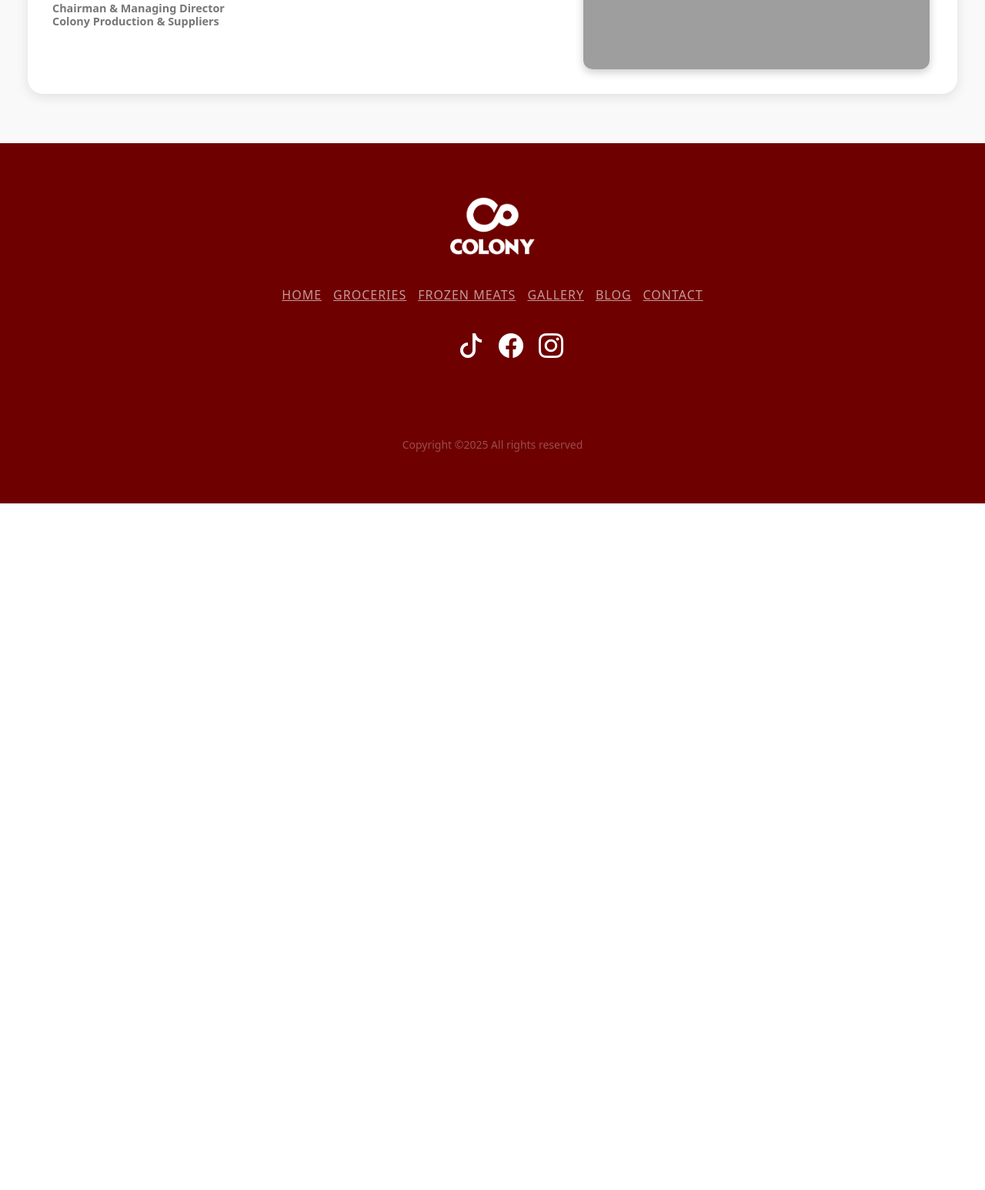
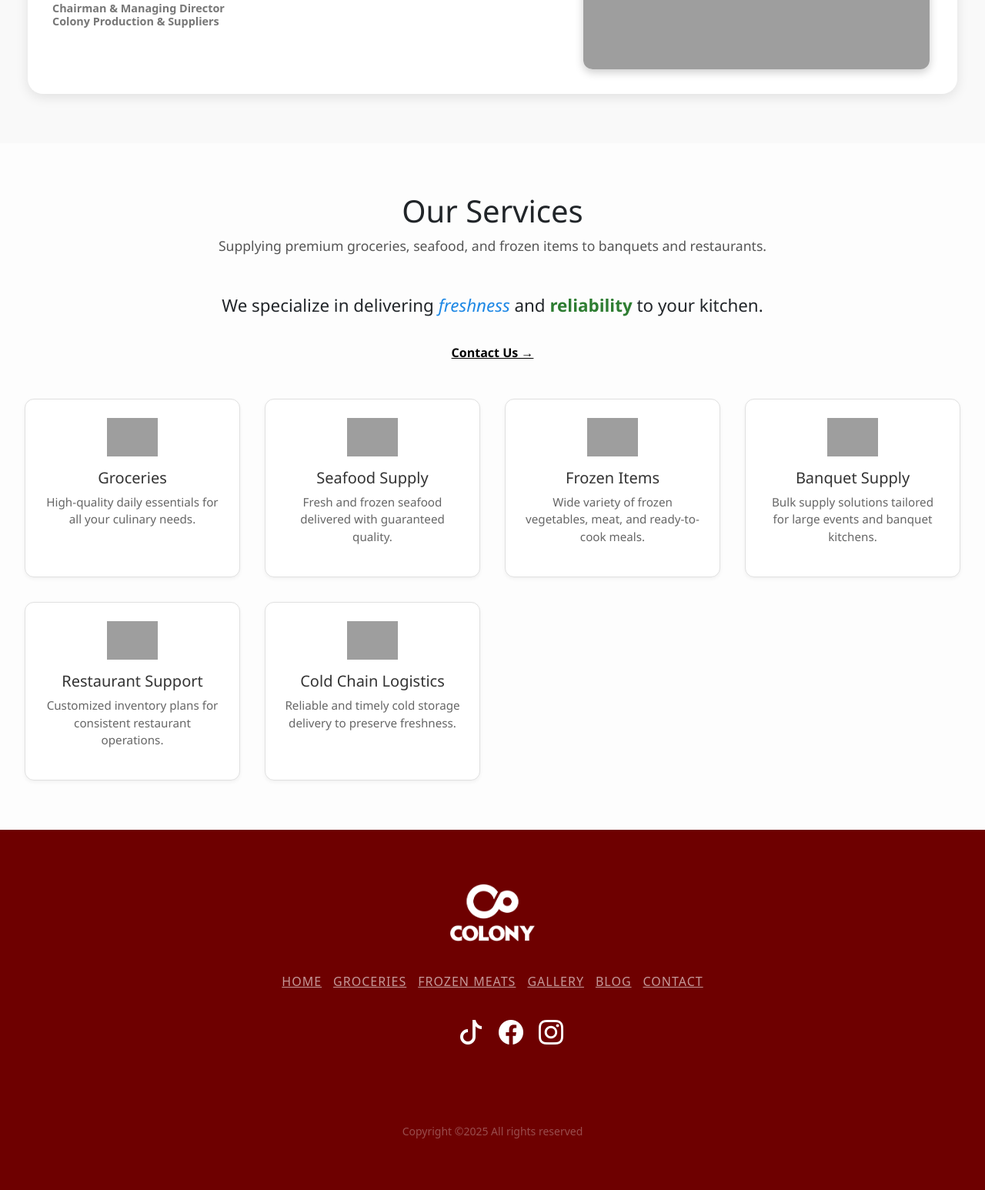
Before and after one commit to swastik007/colonytheme, a WordPress theme: template front-page.php in a window 1280 px wide. Shown: the part 1822-3368 px from the top of the page at 77% size. Before the commit the page ends 2476 px from the top, so only its background shows below. Run offline with PHP 8.4 and a stand-in for WordPress, Linux system fonts and the light colour scheme; the site name, menu and one post (Sample post) are stand-ins, and other content is empty; some libraries are stand-ins or nearby versions; grey boxes are pictures that could not be loaded.

Commit message:
our services section added

```diff
--- a/assets/css/theme.css
+++ b/assets/css/theme.css
@@ -444,4 +444,73 @@ body {
   .chairman-message .message-box .message-image img {
     width: 180px;
   }
+}
+.services-section {
+  padding: 4rem 2rem;
+  background-color: #fdfdfd;
+  font-family: "Segoe UI", sans-serif;
+}
+.services-section .services-header {
+  text-align: center;
+}
+.services-section .services-header h2 {
+  font-size: 2.5rem;
+  margin-bottom: 0.5rem;
+}
+.services-section .services-header p {
+  font-size: 1.1rem;
+  color: #555;
+}
+.services-section .services-intro {
+  text-align: center;
+  margin: 3rem 0;
+}
+.services-section .services-intro .headline {
+  font-size: 1.4rem;
+}
+.services-section .services-intro .headline em {
+  font-style: italic;
+  color: #1e88e5;
+}
+.services-section .services-intro .headline strong {
+  font-weight: bold;
+  color: #2e7d32;
+}
+.services-section .services-intro .contact-link {
+  display: inline-block;
+  margin-top: 1rem;
+  color: #000;
+  text-decoration: underline;
+  font-weight: 600;
+}
+.services-section .services-grid {
+  display: grid;
+  grid-template-columns: repeat(auto-fit, minmax(220px, 1fr));
+  gap: 2rem;
+  margin-top: 2rem;
+}
+.services-section .services-grid .service-card {
+  background-color: #fff;
+  padding: 1.5rem;
+  border: 1px solid #e0e0e0;
+  border-radius: 12px;
+  text-align: center;
+  box-shadow: 0 2px 5px rgba(0, 0, 0, 0.05);
+  transition: transform 0.3s;
+}
+.services-section .services-grid .service-card:hover {
+  transform: translateY(-5px);
+}
+.services-section .services-grid .service-card img {
+  height: 50px;
+  margin-bottom: 1rem;
+}
+.services-section .services-grid .service-card h3 {
+  font-size: 1.25rem;
+  margin-bottom: 0.5rem;
+  color: #333;
+}
+.services-section .services-grid .service-card p {
+  font-size: 0.95rem;
+  color: #666;
 }/*# sourceMappingURL=theme.css.map */
--- a/assets/css/theme.scss
+++ b/assets/css/theme.scss
@@ -4,4 +4,5 @@
 @import "scss/_homeslider";
 @import "scss/_aboutus";
 @import "scss/_highlight-items.scss";
-@import "scss/_chairman-message"
+@import "scss/_chairman-message.scss";
+@import "scss/_ourservice.scss";
--- a/front-page.php
+++ b/front-page.php
@@ -28,6 +28,7 @@
 
   <?php get_template_part( 'template-parts/chairman-message', 'none' ); ?>
 
+  <?php get_template_part( 'template-parts/ourservice', 'none' ); ?>
  <?php
 
  get_footer();
--- /dev/null
+++ b/template-parts/ourservice.php
@@ -0,0 +1,44 @@
+<section class="services-section">
+  <div class="services-header">
+    <h2>Our Services</h2>
+    <p>Supplying premium groceries, seafood, and frozen items to banquets and restaurants.</p>
+  </div>
+
+  <div class="services-intro">
+    <p class="headline">We specialize in delivering <em>freshness</em> and <strong>reliability</strong> to your kitchen.</p>
+    <a href="#contact" class="contact-link">Contact Us →</a>
+  </div>
+
+  <div class="services-grid">
+    <div class="service-card">
+      <img src="groceries-icon.svg" alt="Groceries">
+      <h3>Groceries</h3>
+      <p>High-quality daily essentials for all your culinary needs.</p>
+    </div>
+    <div class="service-card">
+      <img src="seafood-icon.svg" alt="Seafood">
+      <h3>Seafood Supply</h3>
+      <p>Fresh and frozen seafood delivered with guaranteed quality.</p>
+    </div>
+    <div class="service-card">
+      <img src="frozen-icon.svg" alt="Frozen">
+      <h3>Frozen Items</h3>
+      <p>Wide variety of frozen vegetables, meat, and ready-to-cook meals.</p>
+    </div>
+    <div class="service-card">
+      <img src="banquet-icon.svg" alt="Banquets">
+      <h3>Banquet Supply</h3>
+      <p>Bulk supply solutions tailored for large events and banquet kitchens.</p>
+    </div>
+    <div class="service-card">
+      <img src="restaurant-icon.svg" alt="Restaurants">
+      <h3>Restaurant Support</h3>
+      <p>Customized inventory plans for consistent restaurant operations.</p>
+    </div>
+    <div class="service-card">
+      <img src="delivery-icon.svg" alt="Logistics">
+      <h3>Cold Chain Logistics</h3>
+      <p>Reliable and timely cold storage delivery to preserve freshness.</p>
+    </div>
+  </div>
+</section>
```
Also changed, not shown: assets/css/scss/_ourservice.scss (added, +77 -0 lines), 1 other file.
